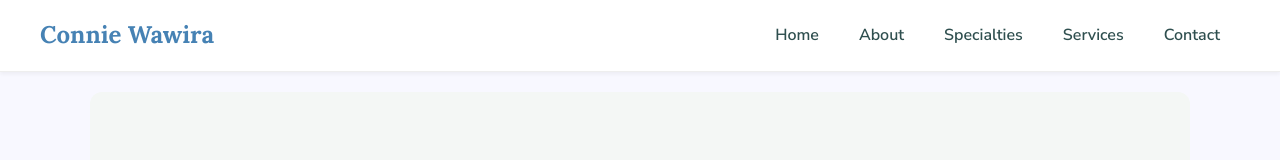
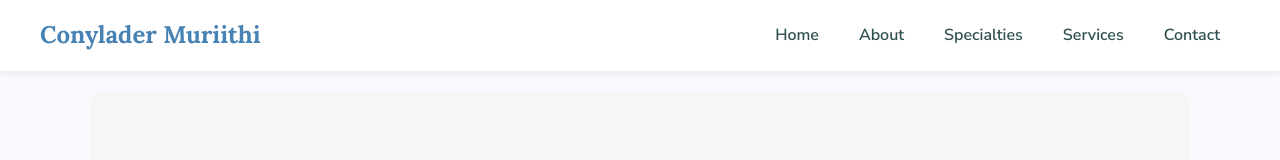
Before and after one commit to KevinNdirangu/caretherapy, a plain HTML site: page index.html in a window 1280 px wide. Shown: the top 160 px of the page. Drawn offline with nearby package versions, Linux system fonts and the light colour scheme.

Commit message:
changed name of the client

```diff
--- a/index.html
+++ b/index.html
@@ -3,7 +3,7 @@
 <head>
     <meta charset="UTF-8">
     <meta name="viewport" content="width=device-width, initial-scale=1.0">
-    <title>Connie Wawira | Compassionate Therapy</title>
+    <title>Conylader Muriithi | Compassionate Therapy</title>
     <link rel="preconnect" href="https://fonts.googleapis.com">
     <link rel="preconnect" href="https://fonts.gstatic.com" crossorigin>
     <link href="https://fonts.googleapis.com/css2?family=Lora:wght@400;700&family=Nunito+Sans:wght@400;600&display=swap" rel="stylesheet">
@@ -13,7 +13,7 @@
 <body>
     <header>
         <nav>
-            <div class="logo">Connie Wawira</div>
+            <div class="logo">Conylader Muriithi</div>
             <div class="menu-toggle" aria-label="Toggle menu">☰</div>
             <ul class="nav-menu">
                 <li><a href="#hero">Home</a></li>
@@ -174,13 +174,13 @@
             <h2>Let's Connect</h2>
             <p>Reaching out is a sign of strength. I'm here to listen and support you. Please use the form below, or connect via email or WhatsApp.</p>
             <div class="contact__methods">
-                 <a href="mailto:conniemuriithi068@gmail.com" class="contact-method" aria-label="Send email to Connie Wawira">
+                 <a href="mailto:conniemuriithi068@gmail.com" class="contact-method" aria-label="Send email to Conylader Muriithi">
                     <svg class="method-icon" viewBox="0 0 24 24" aria-hidden="true">
                         <path d="M20 4H4c-1.1 0-1.99.9-1.99 2L2 18c0 1.1.9 2 2 2h16c1.1 0 2-.9 2-2V6c0-1.1-.9-2-2-2zm0 4l-8 5-8-5V6l8 5 8-5v2z"/>
                     </svg>
                     <span>Email Me</span>
                 </a>
-                <a href="https://wa.me/254741629462" class="contact-method" aria-label="Open WhatsApp chat with Connie Wawira">
+                <a href="https://wa.me/254741629462" class="contact-method" aria-label="Open WhatsApp chat with Conylader Muriithi">
                     <svg class="method-icon" viewBox="0 0 24 24" aria-hidden="true">
                         <path d="M12.04 2C6.58 2 2.13 6.45 2.13 11.91C2.13 13.66 2.59 15.36 3.45 16.86L2.05 22L7.31 20.62C8.75 21.41 10.37 21.82 12.04 21.82C17.5 21.82 21.95 17.37 21.95 11.91C21.95 6.45 17.5 2 12.04 2ZM17.26 15.26C17.06 15.75 16.02 16.29 15.53 16.34C15.04 16.39 14.31 16.45 14.01 16.25C13.71 16.05 12.98 15.8 12.11 15.02C10.98 14.02 10.37 12.82 10.17 12.52C9.97 12.22 10.17 12.07 10.32 11.92C10.47 11.77 10.62 11.57 10.77 11.37C10.92 11.17 10.97 11.02 10.87 10.82C10.77 10.62 10.29 9.42 10.09 8.93C9.89 8.44 9.69 8.54 9.54 8.54C9.39 8.54 9.09 8.54 8.79 8.54C8.49 8.54 8.04 8.64 7.69 8.99C7.34 9.34 6.57 10.02 6.57 11.22C6.57 12.42 7.74 13.57 7.94 13.77C8.14 13.97 10.29 17.07 13.38 18.52C14.2 18.89 14.8 19.1 15.25 19.22C15.93 19.42 16.54 19.37 16.94 19.02C17.39 18.62 17.74 17.9 17.89 17.4C18.04 16.9 18.04 16.5 17.99 16.4C17.94 16.3 17.46 15.46 17.26 15.26Z"/>
                     </svg>
@@ -191,7 +191,7 @@
                 <div class="form-status" id="formStatus"></div>
                 <div class="form-group">
                     <label for="name">Full Name</label>
-                    <input type="text" id="name" name="name" placeholder="e.g Connie Wawira" required>
+                    <input type="text" id="name" name="name" placeholder="e.g Conylader Muriithi" required>
                 </div>
                 <div class="form-group">
                     <label for="email">Email Address</label>
@@ -214,7 +214,7 @@
     </main>
 
     <footer>
-        <p>&copy; 2025 Connie Wawira Therapy. All rights reserved.</p>
+        <p>&copy; 2025 Conylader Muriithi Therapy. All rights reserved.</p>
     </footer>
 
     <script src="script.js"></script>
```
